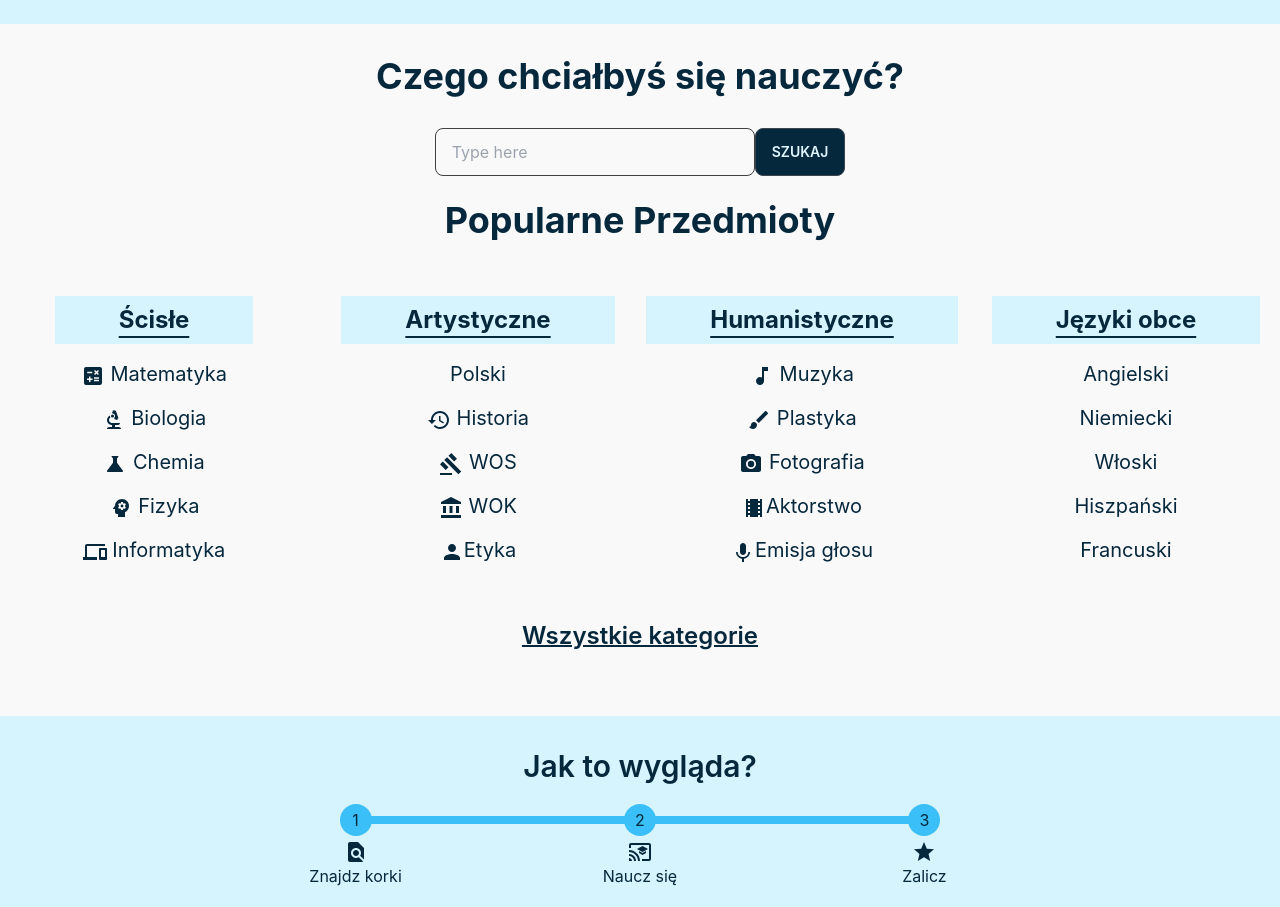
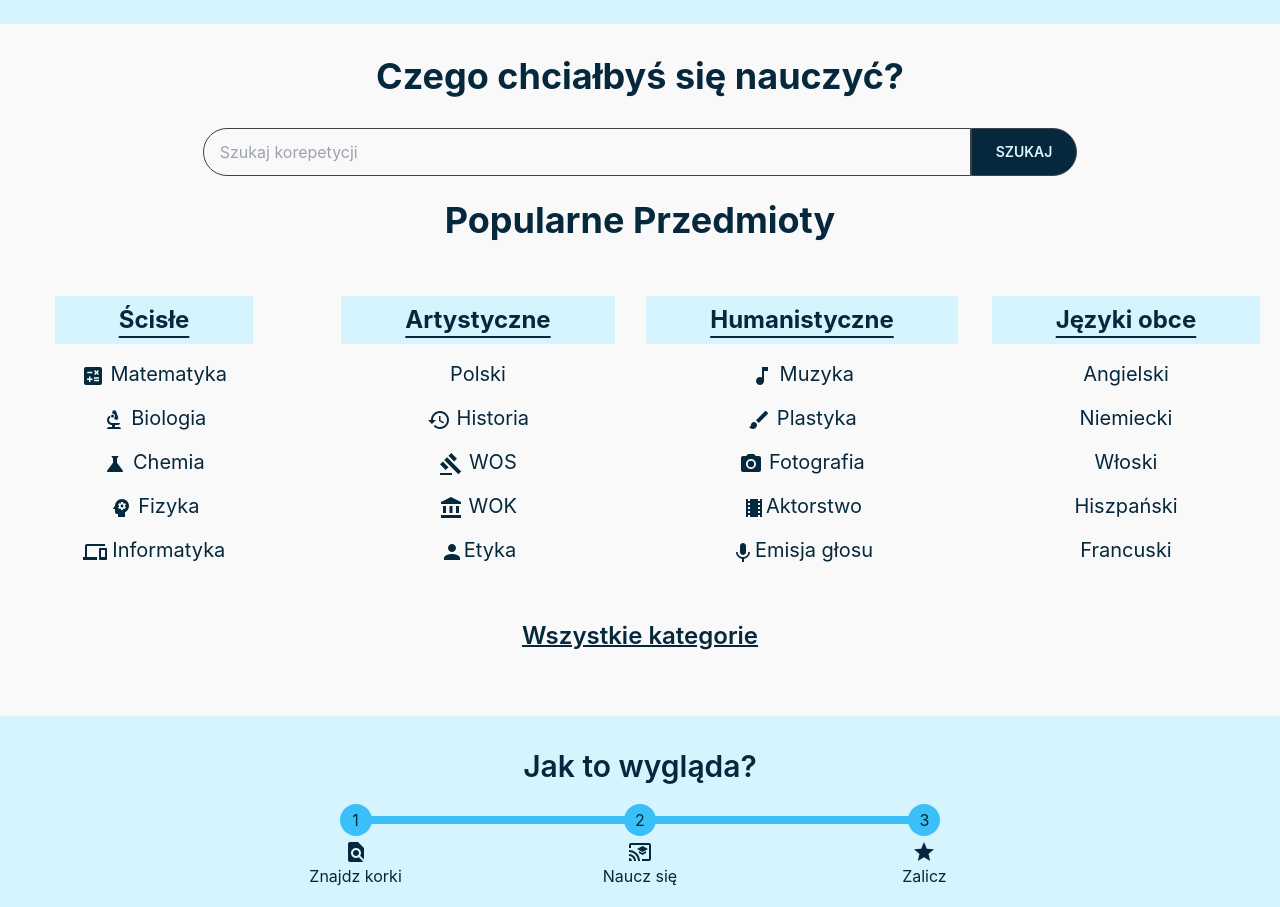
Before and after one commit to SamSepi0l-H3ll0-Fi3ND/Korepetycje-, a React (Create React App) app in the folder KorepetycjePlus/: page / in a window 1280 px wide. Shown: the part 840-1747 px from the top of the page. Built offline with nearby package versions, Linux system fonts and the light colour scheme.

Commit message:
Changed search bar

```diff
--- a/KorepetycjePlus/src/components/SearchBar.js
+++ b/KorepetycjePlus/src/components/SearchBar.js
@@ -7,12 +7,12 @@ const SearchBar = () => {
         </a>
       </div>
       <div className="flex justify-center mt-8 mb-6">
-        <input
+          <input
           type="text"
-          placeholder="Type here"
-          class="input input-bordered border-neutral-700 bg-[#faf9fa] w-4/5 max-w-xs "
-        />
-        <button class="btn bg-dark-blue text-[#dff6ff]">Szukaj</button>
+          placeholder="Szukaj korepetycji"
+          class="input input-bordered border-neutral-700 bg-[#faf9fa] w-4/5 max-w-3xl rounded-none rounded-l-3xl text-[#06283d]"
+          />
+          <button class="btn bg-dark-blue text-[#dff6ff] rounded-none rounded-r-3xl w-1/3 sm:w-1/6 lg:w-1/12">Szukaj</button>
       </div>
       <div className="flex justify-center mb-8">
         <a className="text-4xl text-center text-dark-blue font-bold">
```
